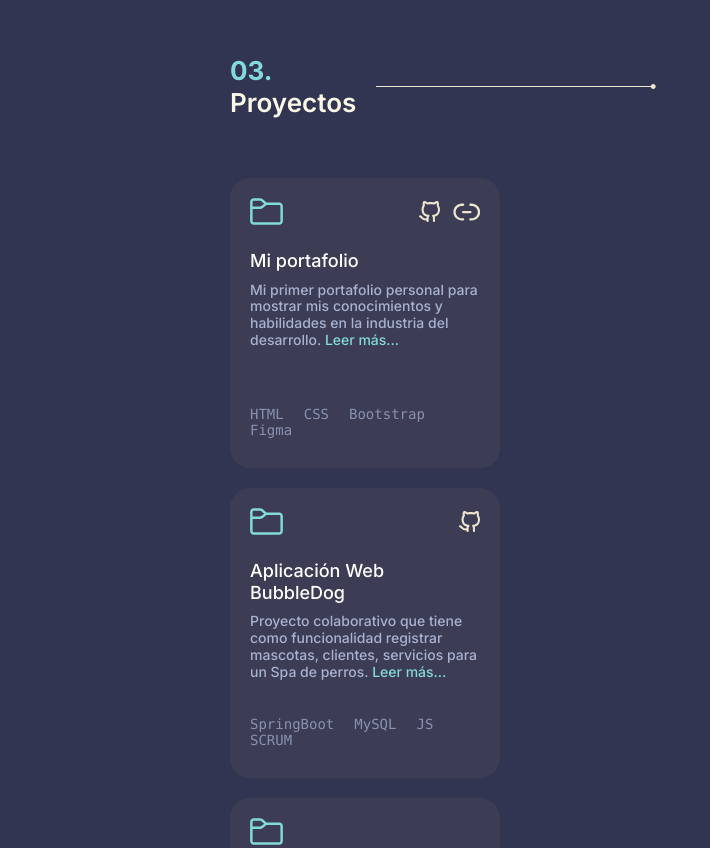
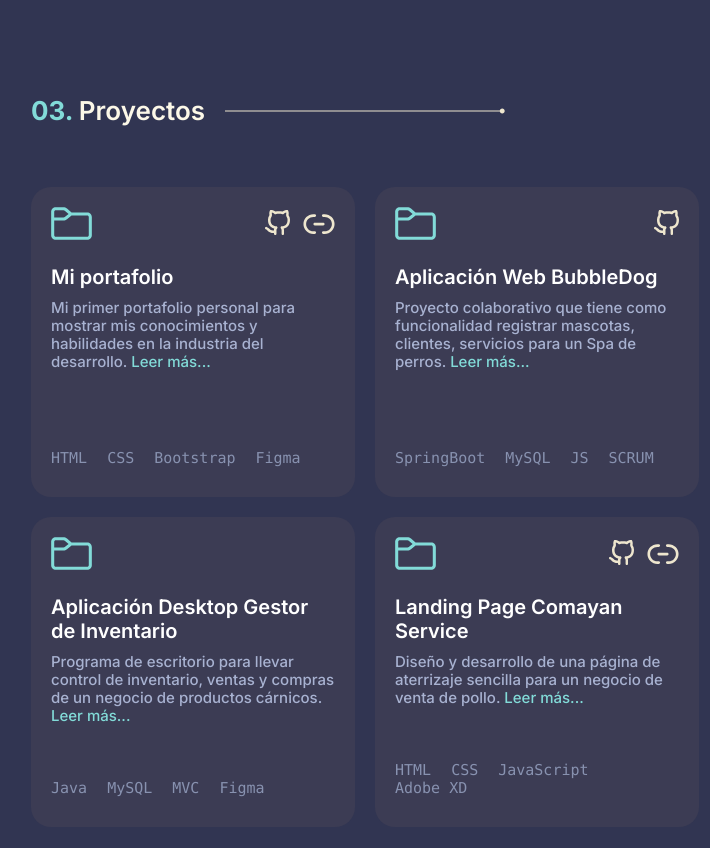
Before and after one commit to comayocode/portfolio-2, a plain HTML site: page index.html in a window 1280 px wide. Shown: the part 2514-3362 px from the top of the page, without its empty margins (275-985 px from the left). Drawn offline with nearby package versions, Linux system fonts and the light colour scheme.

Commit message:
feat: Añadir seccion proyectos para dispositivos de 768px
- Estilos para la seccion
- Tamaño de letra de los modales
- Tamaño de los botones de los modales

```diff
--- a/css/modals.css
+++ b/css/modals.css
@@ -114,3 +114,14 @@ button.btn-close {
 .link-project:hover {
     color: var(--web-primary-color);
 }
+
+/* +---------------------------------------+ */
+/* +--- Modal para dispositivos de 768 ----+ */
+/* +---------------------------------------+ */
+@media (min-width: 768px) {
+
+    /* +--- Botónes para ver en vivo o en github ----+ */
+    .btn-link-project{
+        font-size: 18px;
+    }
+}
--- a/css/projects.css
+++ b/css/projects.css
@@ -140,3 +140,81 @@
 .btn-link-project-2 {
     margin-top: 10px;
 }
+
+@media (min-width: 768px) {
+    #proyectos {
+        padding-top: 100px; padding-bottom: 100px;
+    }
+
+    /* +--- CONTENEDORES DE TARJETAS ----+ */
+    .projects-title,
+    .cards-container {
+        max-width: 668px;
+    }
+
+    .card {
+        width: 324px; height: 310px;
+    }
+
+    /* +---- TAMAÑOS DE ICONOS ----+ */
+    .img-folder {
+        width: 41px;
+    }
+
+    .github-color {
+        width: 25px;
+    }
+
+    .link-img {
+        width: 32px;
+    }
+
+    /* +---- DESCRIPCION/TEXTO DE LA TARJETA ----+ */
+    /* +---- Titulo del proyecto ----+ */
+    .titulo-proyecto {
+        font-weight: 600;
+        font-size: 20px;
+        line-height: 24px;
+    }
+
+    /* +---- Sobre el proyecto ----+ */
+    .sobre-proyecto {
+        font-size: 15px;
+        line-height: 18px;
+    }
+
+    .etiqueta {
+        font-size: 15px;
+        line-height: 18px;
+    }
+
+    /* --- ESTILOS DE LAS ETIQUETAS/TECNOLOGÍAS --- */
+    .open-modal{
+        text-decoration: none;
+        color: var(--web-primary-color);
+    }
+
+    .open-modal:hover{
+        color: aquamarine;
+    }
+
+    /* --- TAMAÑO DE FUENTE Y BOTON PARA MODALES EN MOBILE --- */
+    .modal-title {
+        font-size: 22px;
+    }
+
+    /* Titulos h5 del modal */
+    .h5, h5 {
+        font-size: 1.3rem;
+    }
+
+    /* Descripcion del modal */
+    .modal-description {
+        font-size: 18px;
+    }
+
+    /* Etiquetas del modal */
+    .etiqueta-modal {
+        font-size: 18px;
+    }
+}
```
